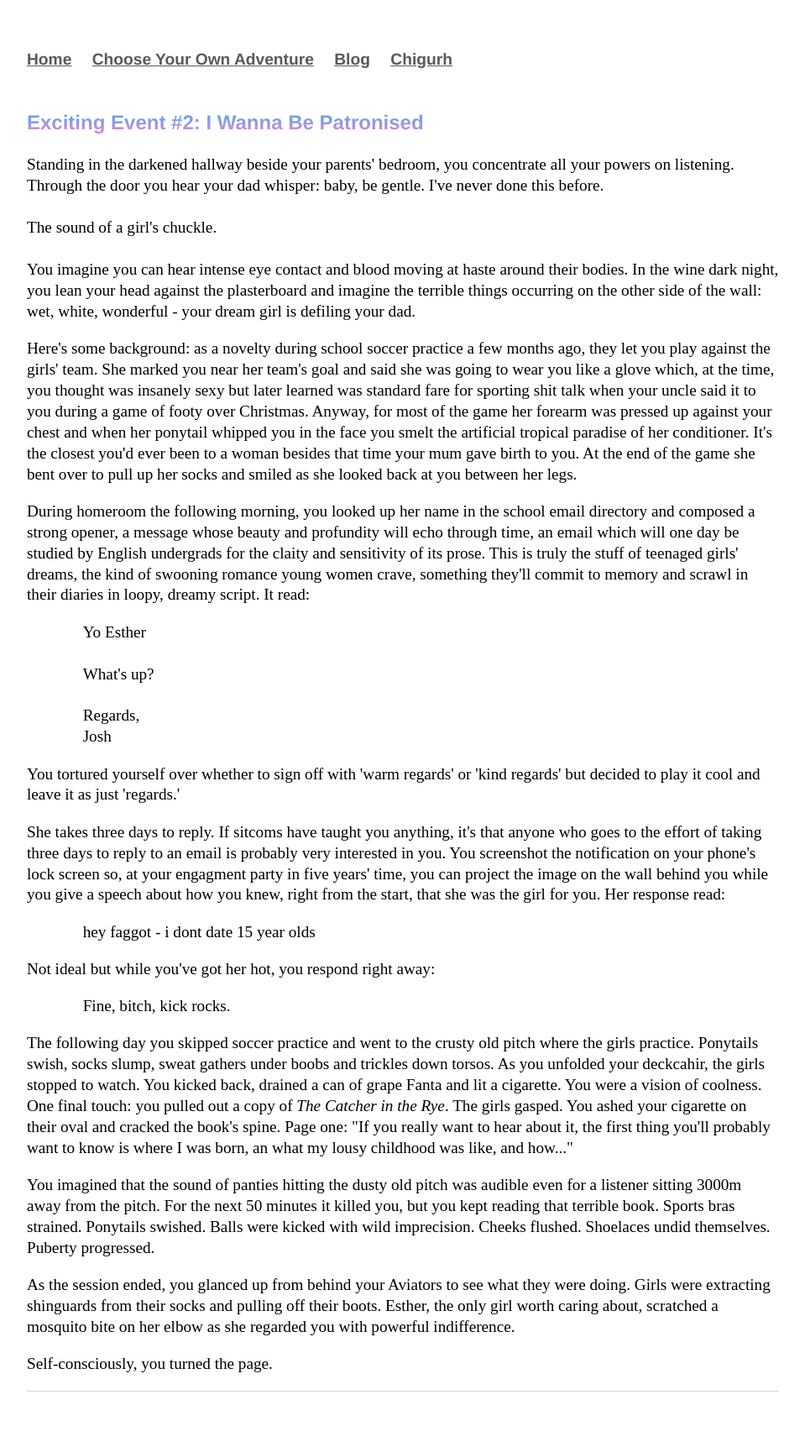
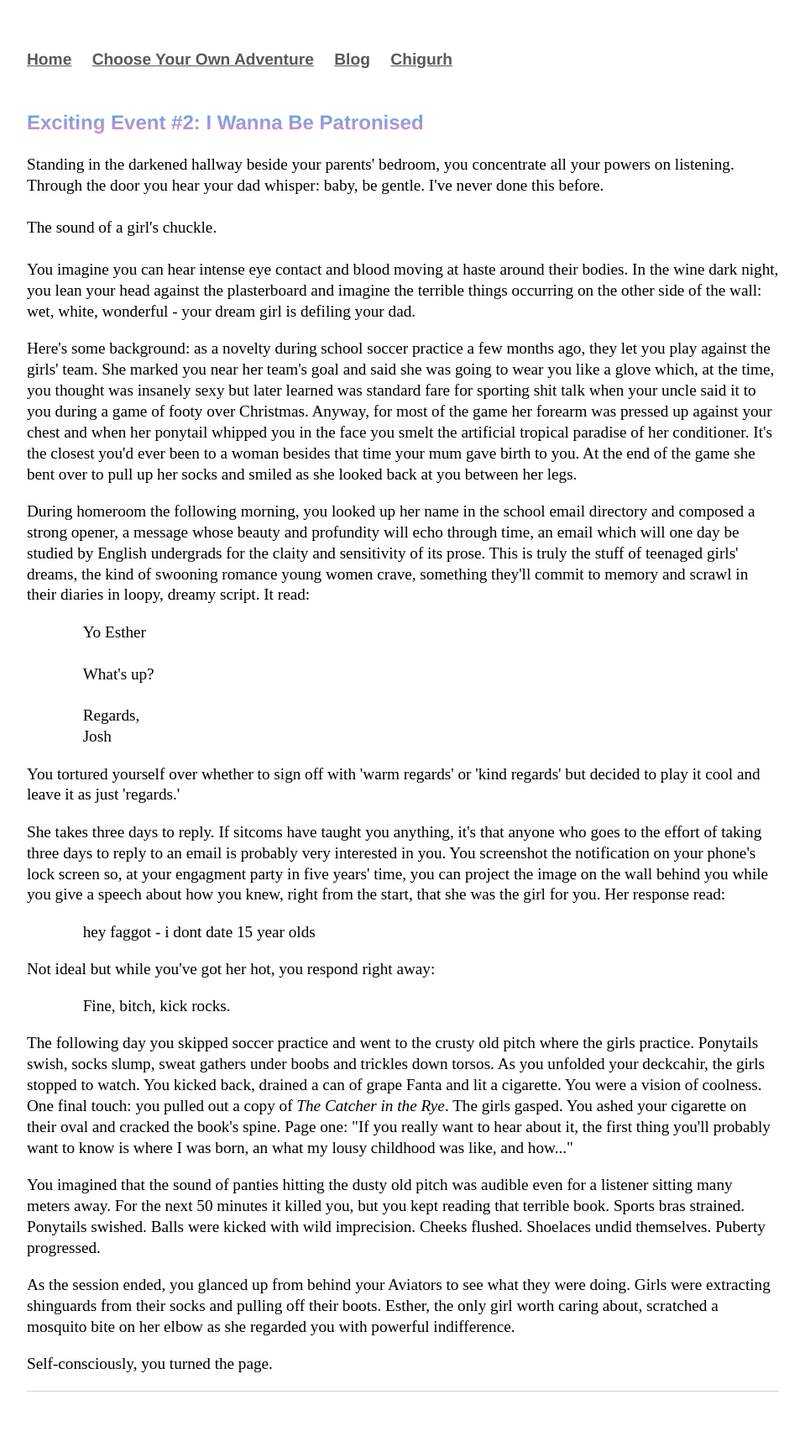
Before and after one commit to Pinelife/pinelife.github.io, a Jekyll site: the page built from Hellhole/excitingevent2.html, in a window 1280 px wide. Shown: the whole page at 84% size, without its empty margins (160-1119 px from the left). Built offline with Jekyll 4.4.1, drawn with Linux system fonts in a browser that asks for light colours.

Commit message:
Update excitingevent2.html

```diff
--- a/Hellhole/excitingevent2.html
+++ b/Hellhole/excitingevent2.html
@@ -64,7 +64,7 @@ of grape Fanta and lit a cigarette. You were a vision of coolness. One final tou
   The girls gasped. You ashed your cigarette on their oval and cracked the book's spine. Page one: "If you really want to hear about it,
 the first thing you'll probably want to know is where I was born, an what my lousy childhood was like, and how..."
 </p>
-<p>You imagined that the sound of panties hitting the dusty old pitch was audible even for a listener sitting 3000m away from the pitch.
+<p>You imagined that the sound of panties hitting the dusty old pitch was audible even for a listener sitting many meters away.
 For the next 50 minutes it killed you, but you kept reading that terrible book. Sports bras strained. Ponytails swished.
 Balls were kicked with wild imprecision. Cheeks flushed. Shoelaces undid themselves. Puberty progressed.
 </p>
```
